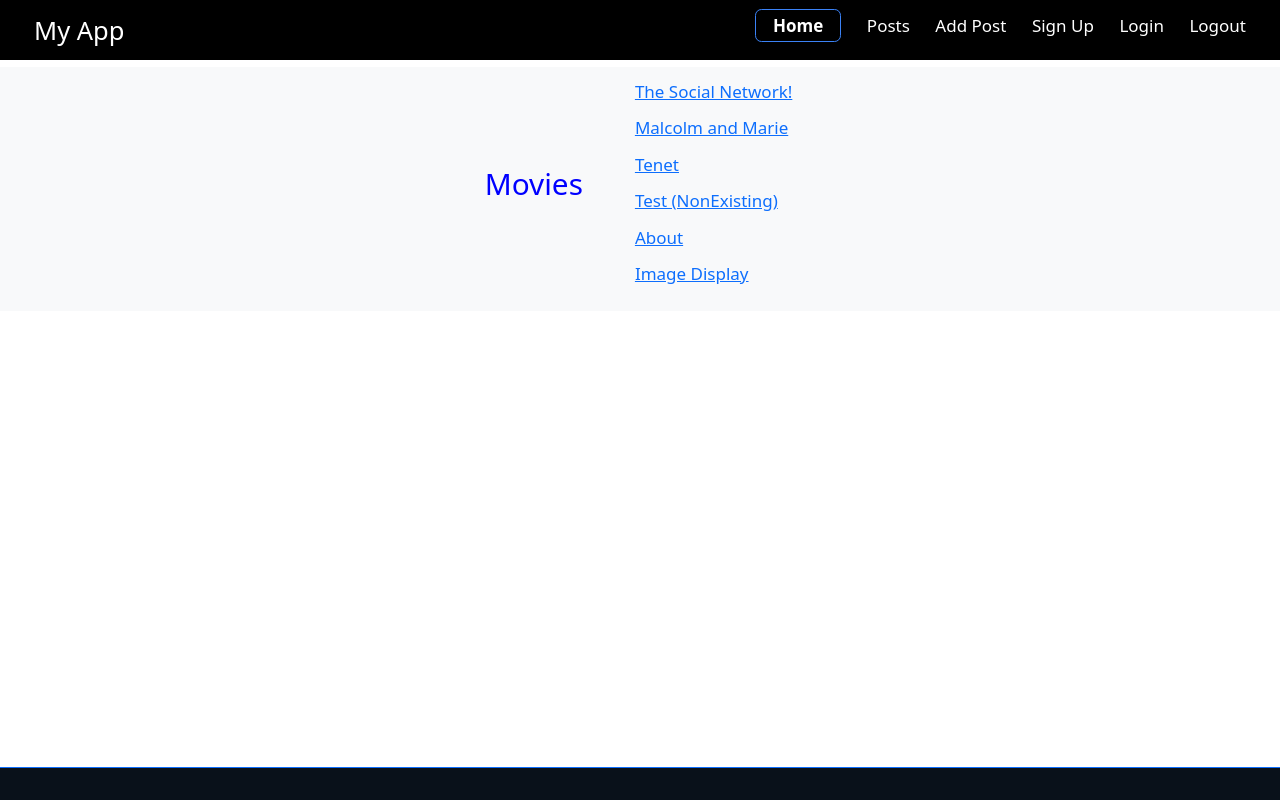
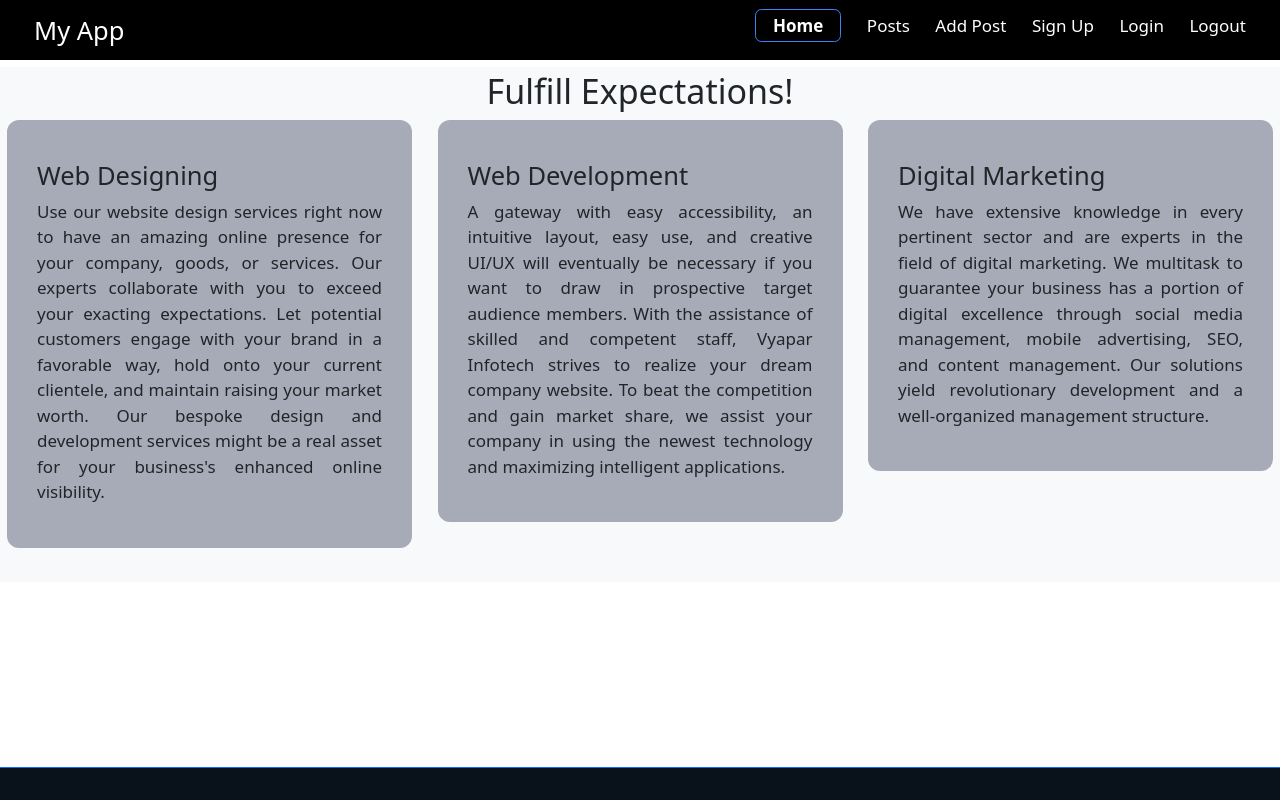
Before and after one commit to ashly-dxb/next-app, a Next.js app: page / in a window 1280 px wide. Shown: the top 800 px of the page. Built offline with nearby package versions, Linux system fonts and the light colour scheme.

Commit message:
improvements

```diff
--- a/container.module.css
+++ b/container.module.css
@@ -21,7 +21,7 @@
 }
 
 .mainHeader, .navbar {
-    background-color: rgb(179, 153, 153);
+    /* background-color: rgb(179, 153, 153); */
     color: rgb(71, 55, 165) !important;
     padding-top: 3px;
     padding-bottom: 3px;
@@ -116,3 +116,13 @@ h3.pageHeading {
 .telephone a:link {text-decoration: none; color: white;}
 
 .telephone a:hover {text-decoration: none;  color: yellow;}
+
+
+.serviceSection {
+    text-align: justify;
+    margin: 0 0 30px;
+    background: #a6aab6fb;
+    padding: 40px 30px 26px;
+    border-radius: 12px;
+    position: relative;
+}
--- a/pages/index.js
+++ b/pages/index.js
@@ -31,30 +31,77 @@ const Home = ({ allMovies }) => {
       <div
         className={`d-flex justify-content-center align-items-center bg-light ${styles.myContainer}`}
       >
-        <h3 className={`${styles.pageHeading}`}>Movies</h3>
+        <div className="row">
+          <div className="agy-heading-wrapper full-width">
+            <div className="col-md-12 text-center">
+              <h2>Fulfill Expectations!</h2>
+            </div>
+          </div>
 
-        <ul>
-          {allMovies.map((item) => (
-            <li key={item.slug} className={styles.menuLink}>
-              <Link href={`/movies/${item.slug}`}>{item.title}</Link>
-            </li>
-          ))}
-
-          <li key={"12345"} className={styles.menuLink}>
-            <Link href={`/movies/test123`}>Test (NonExisting)</Link>
-          </li>
-
-          <li key={"xxxx"} className={styles.menuLink}>
-            <Link href={`/about`}> About </Link>
-          </li>
-
-          <li key={"iiiii"} className={styles.menuLink}>
-            <Link href={`/image/test`}> Image Display </Link>
-          </li>
-        </ul>
+          <div className="col-md-4">
+            <div className={`${styles.serviceSection}`} data-wow-delay="0.1s">
+              <div className="agy-service-text">
+                <h4>
+                  <span className="xxxx" href="/react-js-developer-in-mumbai/">
+                    Web Designing
+                  </span>
+                </h4>
+                <p>
+                  Use our website design services right now to have an amazing
+                  online presence for your company, goods, or services. Our
+                  experts collaborate with you to exceed your exacting
+                  expectations. Let potential customers engage with your brand
+                  in a favorable way, hold onto your current clientele, and
+                  maintain raising your market worth. Our bespoke design and
+                  development services might be a real asset for your
+                  business&apos;s enhanced online visibility.
+                </p>
+              </div>
+            </div>
+          </div>
+          <div className="col-md-4">
+            <div className={`${styles.serviceSection}`} data-wow-delay="0.1s">
+              <div className="agy-service-text">
+                <h4>
+                  <span className="xxxx" href="/react-js-developer-in-mumbai/">
+                    Web Development
+                  </span>
+                </h4>
+                <p>
+                  A gateway with easy accessibility, an intuitive layout, easy
+                  use, and creative UI/UX will eventually be necessary if you
+                  want to draw in prospective target audience members. With the
+                  assistance of skilled and competent staff, Vyapar Infotech
+                  strives to realize your dream company website. To beat the
+                  competition and gain market share, we assist your company in
+                  using the newest technology and maximizing intelligent
+                  applications.
+                </p>
+              </div>
+            </div>
+          </div>
+          <div className="col-md-4">
+            <div className={`${styles.serviceSection}`} data-wow-delay="0.1s">
+              <div className="agy-service-text">
+                <h4>
+                  <span className="xxxx" href="/react-js-developer-in-mumbai/">
+                    Digital Marketing
+                  </span>
+                </h4>
+                <p>
+                  We have extensive knowledge in every pertinent sector and are
+                  experts in the field of digital marketing. We multitask to
+                  guarantee your business has a portion of digital excellence
+                  through social media management, mobile advertising, SEO, and
+                  content management. Our solutions yield revolutionary
+                  development and a well-organized management structure.
+                </p>
+              </div>
+            </div>
+          </div>
+        </div>
       </div>
     </Layout>
   );
 };
-
 export default Home;
```
